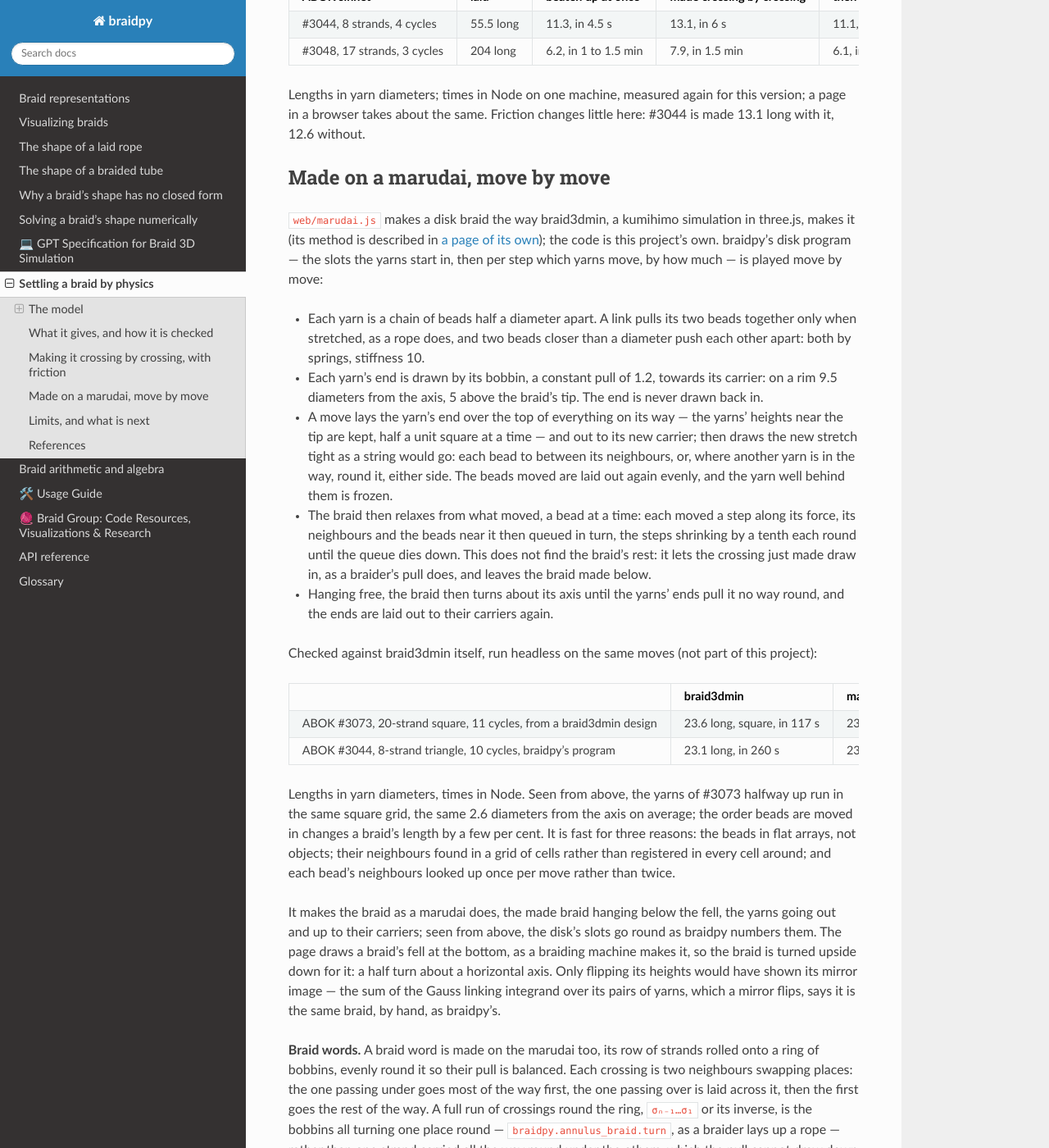
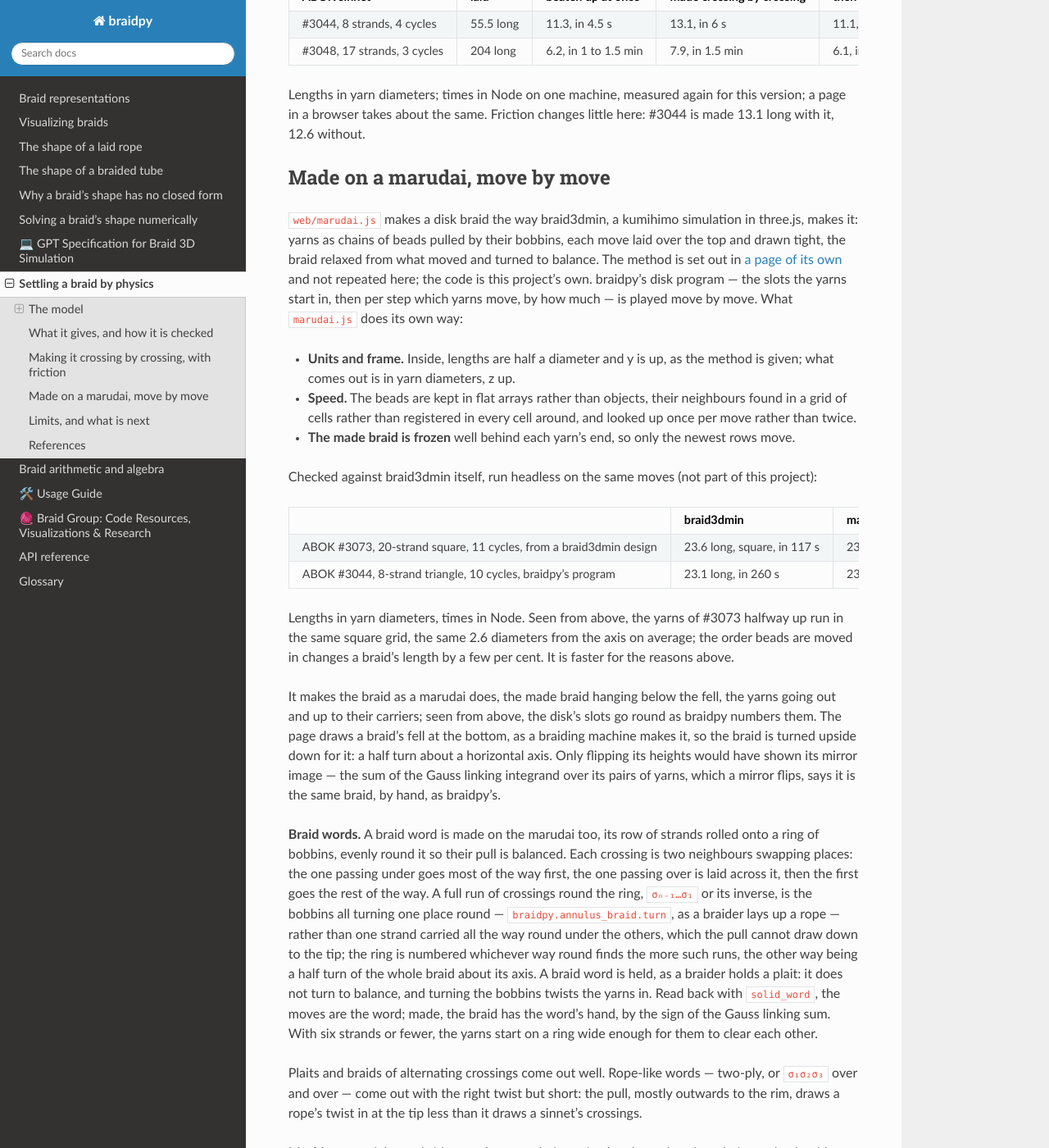
Before and after one commit to baptistelabat/braidpy, a Sphinx documentation site: the page built from docs/source/rope_physics.md, in a window 1280 px wide and 1400 px high, scrolled down 4715 px. Shown: the whole window at 82% size. Built offline with Sphinx 7.4.7 and the Read the Docs theme 3.1.0, drawn with Linux system fonts in a browser that asks for light colours.

Commit message:
rope_physics.md: the marudai method by link to braid3D.md, not again
The marudai section repeated braid3D.md's description of the method; it
now points there and says only what marudai.js does its own way.

Co-Authored-By: Claude Opus 5.5 <noreply@anthropic.com>
Claude-Session: https://claude.ai/code/session_01CYC9b8qF7suj1VmAndqcRK

```diff
--- a/docs/source/rope_physics.md
+++ b/docs/source/rope_physics.md
@@ -179,30 +179,21 @@ without.
 ## Made on a marudai, move by move
 
 `web/marudai.js` makes a disk braid the way braid3dmin, a kumihimo
-simulation in three.js, makes it (its method is described in
-[a page of its own](braid3D.md)); the code is this project's own. braidpy's disk program —
-the slots the yarns start in, then per step which yarns move, by how much —
-is played move by move:
+simulation in three.js, makes it: yarns as chains of beads pulled by their
+bobbins, each move laid over the top and drawn tight, the braid relaxed from
+what moved and turned to balance. The method is set out in
+[a page of its own](braid3D.md) and not repeated here; the code is this
+project's own. braidpy's disk program — the slots the yarns start in, then
+per step which yarns move, by how much — is played move by move. What
+`marudai.js` does its own way:
 
-- Each yarn is a chain of beads half a diameter apart. A link pulls its two
-  beads together only when stretched, as a rope does, and two beads closer
-  than a diameter push each other apart: both by springs, stiffness 10.
-- Each yarn's end is drawn by its bobbin, a constant pull of 1.2, towards
-  its carrier: on a rim 9.5 diameters from the axis, 5 above the braid's
-  tip. The end is never drawn back in.
-- A move lays the yarn's end over the top of everything on its way — the
-  yarns' heights near the tip are kept, half a unit square at a time — and
-  out to its new carrier; then draws the new stretch tight as a string
-  would go: each bead to between its neighbours, or, where another yarn is
-  in the way, round it, either side. The beads moved are laid out again
-  evenly, and the yarn well behind them is frozen.
-- The braid then relaxes from what moved, a bead at a time: each moved a
-  step along its force, its neighbours and the beads near it then queued
-  in turn, the steps shrinking by a tenth each round until the queue dies
-  down. This does not find the braid's rest: it lets the crossing just
-  made draw in, as a braider's pull does, and leaves the braid made below.
-- Hanging free, the braid then turns about its axis until the yarns' ends
-  pull it no way round, and the ends are laid out to their carriers again.
+- **Units and frame.** Inside, lengths are half a diameter and y is up, as
+  the method is given; what comes out is in yarn diameters, z up.
+- **Speed.** The beads are kept in flat arrays rather than objects, their
+  neighbours found in a grid of cells rather than registered in every cell
+  around, and looked up once per move rather than twice.
+- **The made braid is frozen** well behind each yarn's end, so only the
+  newest rows move.
 
 Checked against braid3dmin itself, run headless on the same moves (not
 part of this project):
@@ -215,10 +206,7 @@ part of this project):
 Lengths in yarn diameters, times in Node. Seen from above, the yarns of
 #3073 halfway up run in the same square grid, the same 2.6 diameters from
 the axis on average; the order beads are moved in changes a braid's length
-by a few per cent. It is fast for three reasons: the beads in flat arrays,
-not objects; their neighbours found in a grid of cells rather than
-registered in every cell around; and each bead's neighbours looked up once
-per move rather than twice.
+by a few per cent. It is faster for the reasons above.
 
 It makes the braid as a marudai does, the made braid hanging below the
 fell, the yarns going out and up to their carriers; seen from above, the
```
